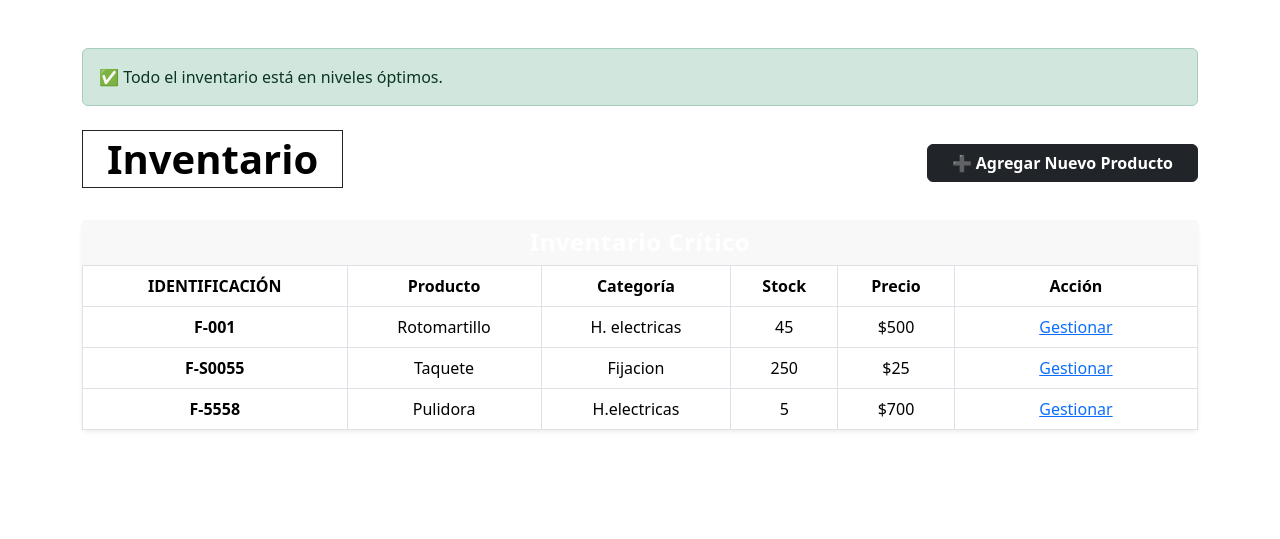
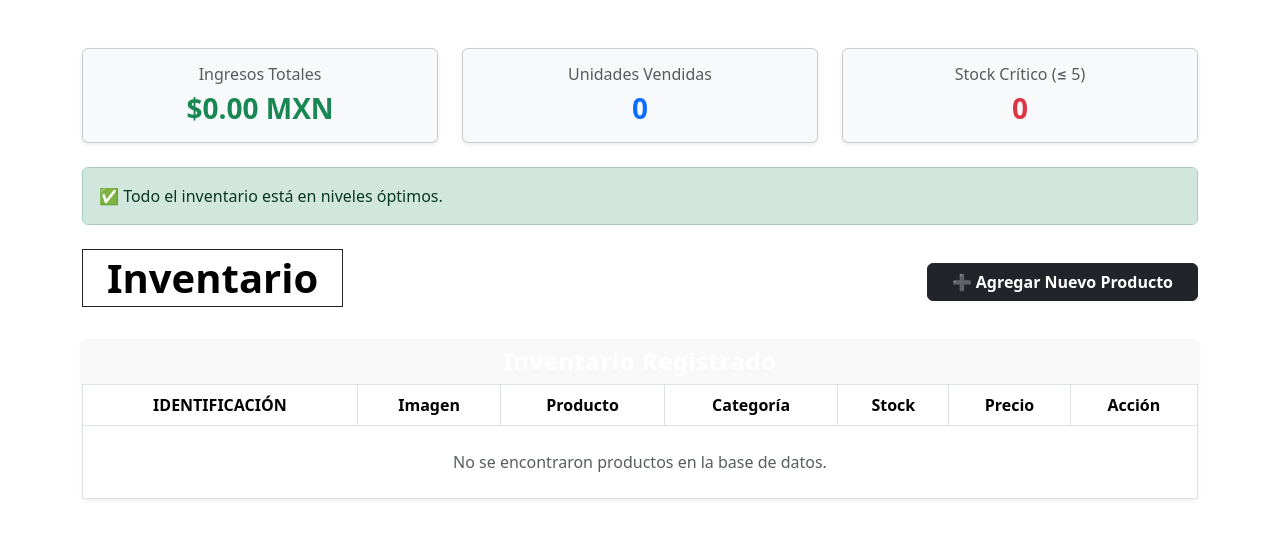
Before and after one commit to KevinLuviano/Ferretech, a PHP site: page /PanelAdmi.php in a window 1280 px wide. Shown: the top 539 px of the page. Run offline with PHP 8.4, Linux system fonts and the light colour scheme; data that the repository does not hold is empty.

Commit message:
Actualizados archivos de panel de administración

```diff
--- a/html/PanelAdmi.php
+++ b/html/PanelAdmi.php
@@ -1,3 +1,4 @@
+<?php require_once 'PanelAdmi_logic.php'; ?>
 <!DOCTYPE html>
 <html lang="es">
 <head>
@@ -7,19 +8,49 @@
     <title>FerreTech - PanelAdmi</title>
 
     <link href="https://cdn.jsdelivr.net/npm/bootstrap@5.3.3/dist/css/bootstrap.min.css" rel="stylesheet">
-
     <link href="../Css/PanelAdmi.css" rel="stylesheet">
     <link href="../Css/header.css" rel="stylesheet">
     <link href="../Css/footer.css" rel="stylesheet">
 </head>
 <body>
-
-    <!-- Contenedor del Header Modular -->
     <div id="header-placeholder"></div>
 
     <main class="container my-5">
-        <!-- Espacio reservado para las alertas dinámicas de desabasto -->
-        <div id="alertas-stock" class="mb-4"></div>
+        <!-- Indicadores Rápidos -->
+        <div class="row mb-4 text-center">
+            <div class="col-md-4">
+                <div class="card p-3 shadow-sm bg-light">
+                    <h6 class="text-muted">Ingresos Totales</h6>
+                    <h3 class="text-success fw-bold mb-0">$<?php echo number_format($total_ingresos, 2); ?> MXN</h3>
+                </div>
+            </div>
+            <div class="col-md-4">
+                <div class="card p-3 shadow-sm bg-light">
+                    <h6 class="text-muted">Unidades Vendidas</h6>
+                    <h3 class="text-primary fw-bold mb-0"><?php echo intval($total_ventas); ?></h3>
+                </div>
+            </div>
+            <div class="col-md-4">
+                <div class="card p-3 shadow-sm bg-light">
+                    <h6 class="text-muted">Stock Crítico (≤ 5)</h6>
+                    <h3 class="text-danger fw-bold mb-0"><?php echo count($productos_criticos); ?></h3>
+                </div>
+            </div>
+        </div>
+
+        <!-- Alertas dinámicas de desabasto -->
+        <div id="alertas-stock" class="mb-4">
+            <?php if (empty($productos_criticos)): ?>
+                <div class="alert alert-success m-0">✅ Todo el inventario está en niveles óptimos.</div>
+            <?php else: ?>
+                <?php foreach ($productos_criticos as $p): ?>
+                    <div class="alert alert-warning d-flex justify-content-between align-items-center mb-2">
+                        <span>⚠️ Quedan solo <strong><?php echo $p['stock']; ?></strong> unidades de <strong><?php echo htmlspecialchars($p['nombre_producto']); ?></strong></span>
+                        <a href="gestion.php?id=<?php echo $p['id_producto']; ?>" class="btn btn-sm btn-outline-dark">Surtir</a>
+                    </div>
+                <?php endforeach; ?>
+            <?php endif; ?>
+        </div>
 
         <div class="row mb-4 align-items-center">
             <div class="col">
@@ -27,7 +58,6 @@
                     Inventario
                 </h1>
             </div>
-            <!-- Botón extra para agregar productos directamente -->
             <div class="col text-end">
                 <a href="gestion.php" class="btn btn-dark fw-semibold px-4">➕ Agregar Nuevo Producto</a>
             </div>
@@ -35,7 +65,7 @@
 
         <div class="card shadow-sm border-0">
             <div class="card-header bg-corporativo text-white text-center py-2 border-0">
-                <h4 class="mb-0 fw-semibold" style="letter-spacing: 0.5px;">Inventario Crítico</h4>
+                <h4 class="mb-0 fw-semibold" style="letter-spacing: 0.5px;">Inventario Registrado</h4>
             </div>
 
             <div class="table-responsive">
@@ -43,6 +73,7 @@
                     <thead>
                         <tr>
                             <th>IDENTIFICACIÓN</th>
+                            <th>Imagen</th>
                             <th>Producto</th>
                             <th>Categoría</th>
                             <th>Stock</th>
@@ -51,86 +82,40 @@
                         </tr>
                     </thead>
                     <tbody>
-                        <tr>
-                            <td class="fw-bold">F-001</td>
-                            <td>Rotomartillo</td>
-                            <td>H. electricas</td>
-                            <td>45</td>
-                            <td>$500</td>
-                            <td>
-                                <a href="gestion.php?id=F-001" class="btn-accion-tabla px-4">Gestionar</a>
-                            </td>
-                        </tr>
-                        <tr>
-                            <td class="fw-bold">F-S0055</td>
-                            <td>Taquete</td>
-                            <td>Fijacion</td>
-                            <td>250</td>
-                            <td>$25</td>
-                            <td>
-                                <a href="gestion.php?id=F-S0055" class="btn-accion-tabla px-4">Gestionar</a>
-                            </td>
-                        </tr>
-                        <tr>
-                            <td class="fw-bold">F-5558</td>
-                            <td>Pulidora</td>
-                            <td>H.electricas</td>
-                            <td>5</td>
-                            <td>$700</td>
-                            <td>
-                                <a href="gestion.php?id=F-5558" class="btn-accion-tabla px-4">Gestionar</a>
-                            </td>
-                        </tr>
+                        <?php if (empty($productos)): ?>
+                            <tr>
+                                <td colspan="7" class="py-4 text-muted">No se encontraron productos en la base de datos.</td>
+                            </tr>
+                        <?php else: ?>
+                            <?php foreach ($productos as $prod): ?>
+                                <tr>
+                                    <td class="fw-bold">#<?php echo $prod['id_producto']; ?></td>
+                                    <td>
+                                        <img src="<?php echo htmlspecialchars($prod['url_imagen'] ?: 'https://via.placeholder.com/50'); ?>" alt="Producto" style="width: 45px; height: 45px; object-fit: contain;">
+                                    </td>
+                                    <td><?php echo htmlspecialchars($prod['nombre_producto']); ?></td>
+                                    <td><?php echo htmlspecialchars($prod['nombre_categoria'] ?? 'Sin Categoría'); ?></td>
+                                    <td>
+                                        <span class="badge <?php echo $prod['stock'] <= 5 ? 'bg-danger' : 'bg-secondary'; ?>">
+                                            <?php echo $prod['stock']; ?>
+                                        </span>
+                                    </td>
+                                    <td>$<?php echo number_format($prod['precio'], 2); ?></td>
+                                    <td>
+                                        <a href="gestion.php?id=<?php echo $prod['id_producto']; ?>" class="btn-accion-tabla px-3">Gestionar</a>
+                                    </td>
+                                </tr>
+                            <?php endforeach; ?>
+                        <?php endif; ?>
                     </tbody>
                 </table>
             </div>
         </div>
     </main>
 
-    <!-- Contenedor del Footer Modular -->
     <div id="footer-placeholder"></div>
 
-    <!-- Scripts de Bootstrap y Lógica Compartida de la UI -->
     <script src="https://cdn.jsdelivr.net/npm/bootstrap@5.3.3/dist/js/bootstrap.bundle.min.js"></script>
-    <script src="../js/header-footer.js"></script>
-
-    <!-- Lógica Operativa Exclusiva del Panel de Administración -->
-    <script>
-        document.addEventListener("DOMContentLoaded", () => {
-            const ventas = JSON.parse(localStorage.getItem('historicoVentas')) || [];
-            const inventario = JSON.parse(localStorage.getItem('inventario')) || [];
-
-            // 1. Calcular e inyectar Ingresos Totales si existen los elementos en el DOM
-            const ingresosTotales = ventas.reduce((suma, venta) => suma + venta.total, 0);
-            const elemIngresos = document.getElementById('dash-ingresos');
-            if (elemIngresos) elemIngresos.textContent = `$${ingresosTotales.toFixed(2)} MXN`;
-
-            // 2. Calcular e inyectar Número de Ventas Realizadas
-            const elemVentas = document.getElementById('dash-ventas-count');
-            if (elemVentas) elemVentas.textContent = ventas.length;
-
-            // 3. Alertas de Stock Bajo (Menos de 5 unidades)
-            const contenedorAlertas = document.getElementById('alertas-stock');
-            if (contenedorAlertas) {
-                contenedorAlertas.innerHTML = "";
-                const productosCriticos = inventario.filter(p => p.stock <= 5);
-
-                if (productosCriticos.length === 0) {
-                    contenedorAlertas.innerHTML = `<div class="alert alert-success m-0">✅ Todo el inventario está en niveles óptimos.</div>`;
-                } else {
-                    productosCriticos.forEach(p => {
-                        contenedorAlertas.innerHTML += `
-                            <div class="alert alert-warning d-flex justify-content-between align-items-center mb-2">
-                                <span>⚠️ Quedan solo <strong>${p.stock}</strong> unidades de <strong>${p.nombre}</strong></span>
-                                <a href="gestion.php?id=${p.id}" class="btn btn-sm btn-outline-dark">Surtir</a>
-                            </div>
-                        `;
-                    });
-                }
-            }
-        });
-    </script>
+    <script src="../js/header-footer.js?v=2"></script>
 </body>
-
-    <script src="../js/header-footer.js?v=2"></script>
 </html>
--- a/html/PanelAdmi_logic.php
+++ b/html/PanelAdmi_logic.php
@@ -1,5 +1,4 @@
 <?php
-
 require_once 'connection.php';
 
 
@@ -26,6 +25,14 @@ if ($resultado_productos && $resultado_productos->num_rows > 0) {
 }
 
 
+$sql_ventas = "SELECT SUM(precio * cantidad) AS total_ingresos, SUM(cantidad) AS total_unidades FROM Pedidos";
+$res_ventas = $conexion->query($sql_ventas);
+$totales = $res_ventas ? $res_ventas->fetch_assoc() : ['total_ingresos' => 0, 'total_unidades' => 0];
+
+$total_ingresos = $totales['total_ingresos'] ?? 0;
+$total_ventas = $totales['total_unidades'] ?? 0;
+
+
 $productos_criticos = array_filter($productos, function($prod) {
     return $prod['stock'] <= 5;
 });
```
